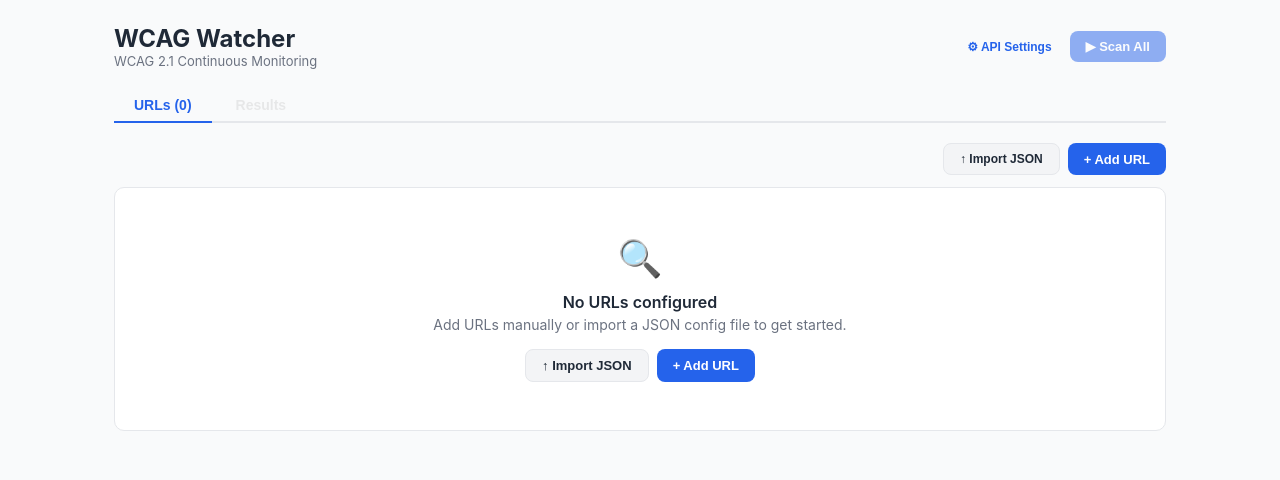
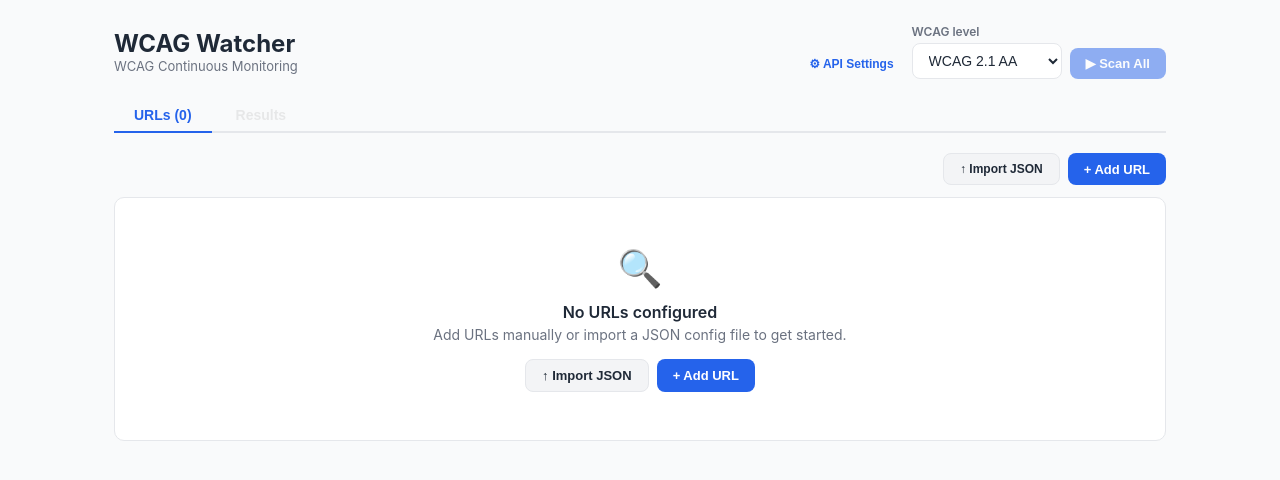
Before and after one commit to dju90/wcag-watcher, a React (Vite) app: page / in a window 1280 px wide. Shown: the top 480 px of the page. Built offline with nearby package versions, Linux system fonts and the light colour scheme.

Commit message:
add configurable wcag level

```diff
--- a/src/App.jsx
+++ b/src/App.jsx
@@ -1,6 +1,18 @@
 import { useState, useMemo, useCallback, useRef } from "react";
 
 const DEFAULT_API_URL = "https://wcag-watcher-api.onrender.com";
+const DEFAULT_WCAG_LEVEL = "wcag21aa";
+const WCAG_LEVEL_OPTIONS = [
+  { value: "wcag2a", label: "WCAG 2.0 A" },
+  { value: "wcag2aa", label: "WCAG 2.0 AA" },
+  { value: "wcag2aaa", label: "WCAG 2.0 AAA" },
+  { value: "wcag21a", label: "WCAG 2.1 A" },
+  { value: "wcag21aa", label: "WCAG 2.1 AA" },
+  { value: "wcag21aaa", label: "WCAG 2.1 AAA" },
+  { value: "wcag22a", label: "WCAG 2.2 A" },
+  { value: "wcag22aa", label: "WCAG 2.2 AA" },
+  { value: "wcag22aaa", label: "WCAG 2.2 AAA" },
+];
 
 const IMPACT_ORDER = { critical: 0, serious: 1, moderate: 2, minor: 3 };
 const IMPACT_COLORS = {
@@ -123,6 +135,45 @@ function Input({ label, value, onChange, type = "text", placeholder, style }) {
           color: "var(--text, #1f2937)",
         }}
       />
+    </div>
+  );
+}
+
+function Select({ label, value, onChange, options, style, disabled }) {
+  return (
+    <div style={{ display: "flex", flexDirection: "column", gap: 4, ...style }}>
+      {label && (
+        <label
+          style={{
+            fontSize: 12,
+            fontWeight: 600,
+            color: "var(--text-secondary, #6b7280)",
+          }}
+        >
+          {label}
+        </label>
+      )}
+      <select
+        value={value}
+        onChange={(e) => onChange(e.target.value)}
+        disabled={disabled}
+        style={{
+          padding: "8px 12px",
+          borderRadius: 8,
+          border: "1px solid var(--border, #e5e7eb)",
+          fontSize: 14,
+          background: "var(--card, #fff)",
+          color: "var(--text, #1f2937)",
+          cursor: disabled ? "not-allowed" : "pointer",
+          opacity: disabled ? 0.6 : 1,
+        }}
+      >
+        {options.map((option) => (
+          <option key={option.value} value={option.value}>
+            {option.label}
+          </option>
+        ))}
+      </select>
     </div>
   );
 }
@@ -997,6 +1048,7 @@ export default function App() {
   const [expandedV, setExpandedV] = useState(null);
   const [selectedUrls, setSelectedUrls] = useState(new Set());
   const [apiUrl, setApiUrl] = useState(DEFAULT_API_URL);
+  const [wcagLevel, setWcagLevel] = useState(DEFAULT_WCAG_LEVEL);
   const [showSettings, setShowSettings] = useState(false);
   const [apiError, setApiError] = useState(null);
   const abortRef = useRef(null);
@@ -1150,7 +1202,7 @@ export default function App() {
       const res = await fetch(`${apiUrl.replace(/\/+$/, "")}/scan/batch`, {
         method: "POST",
         headers: { "Content-Type": "application/json" },
-        body: JSON.stringify({ urls: batchPayload }),
+        body: JSON.stringify({ urls: batchPayload, wcagLevel }),
         signal: controller.signal,
       });
 
@@ -1200,6 +1252,7 @@ export default function App() {
                   violations,
                   incomplete,
                   passes: result.passes,
+                  wcagLevel,
                 },
               ]);
               setScanProgress((prev) =>
@@ -1244,7 +1297,7 @@ export default function App() {
       setScanning(false);
       abortRef.current = null;
     }
-  }, [urls, selectedUrls, apiUrl]);
+  }, [urls, selectedUrls, apiUrl, wcagLevel]);
 
   const cancelScan = () => {
     if (abortRef.current) abortRef.current.abort();
@@ -1277,17 +1330,33 @@ export default function App() {
           <div
             style={{ fontSize: 13, color: "var(--text-secondary, #6b7280)" }}
           >
-            WCAG 2.1 Continuous Monitoring
+            WCAG Continuous Monitoring
           </div>
         </div>
-        <div style={{ display: "flex", gap: 8, alignItems: "center" }}>
+        <div
+          style={{
+            display: "flex",
+            gap: 8,
+            alignItems: "flex-end",
+            flexWrap: "wrap",
+            justifyContent: "flex-end",
+          }}
+        >
           <Btn
             variant="ghost"
             onClick={() => setShowSettings(true)}
-            style={{ fontSize: 12, padding: "6px 10px" }}
+            style={{ fontSize: 12, padding: "8px 10px" }}
           >
             ⚙ API Settings
           </Btn>
+          <Select
+            label="WCAG level"
+            value={wcagLevel}
+            onChange={setWcagLevel}
+            options={WCAG_LEVEL_OPTIONS}
+            disabled={scanning}
+            style={{ minWidth: 150 }}
+          />
           {scanning ? (
             <Btn variant="danger" onClick={cancelScan}>
               Cancel Scan
```
Also changed, not shown: 1 other file (tests, documents, lock files or other folders).
